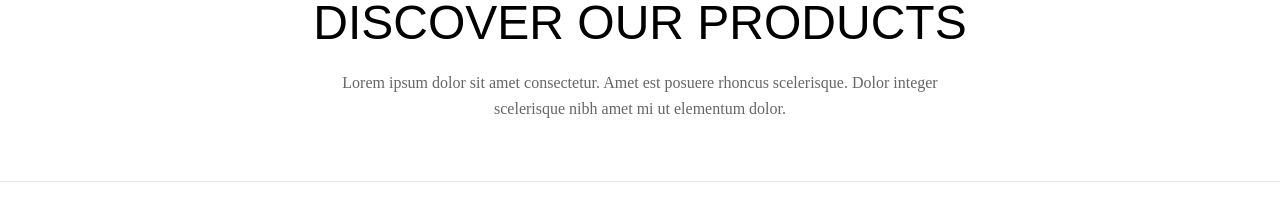
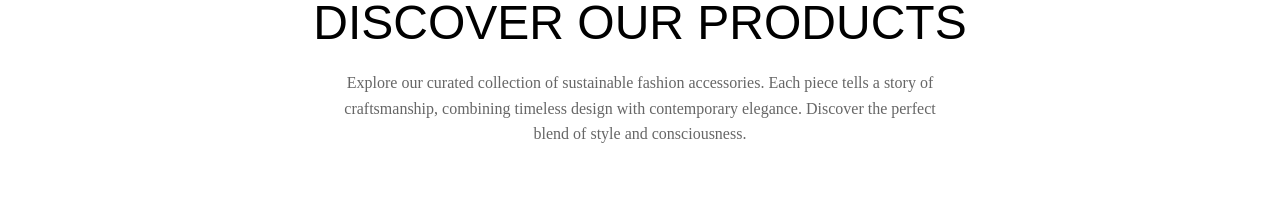
Before and after one commit to ayushsen07/Appscrip-task-Ayush_sen, a Next.js app: page / in a window 1280 px wide. Shown: the part 237-434 px from the top of the page. Built offline with nearby package versions, Linux system fonts and the light colour scheme; no server answers.

Commit message:
update Hero component description to highlight sustainable fashion accessories

```diff
--- a/components/Hero.js
+++ b/components/Hero.js
@@ -5,8 +5,8 @@ export default function Hero() {
     <section className={styles.hero}>
       <h1 className={styles.title}>DISCOVER OUR PRODUCTS</h1>
       <p className={styles.subtitle}>
-        Lorem ipsum dolor sit amet consectetur. Amet est posuere rhoncus scelerisque. Dolor integer
-        scelerisque nibh amet mi ut elementum dolor.
+        Explore our curated collection of sustainable fashion accessories. Each piece tells a story of craftsmanship,
+        combining timeless design with contemporary elegance. Discover the perfect blend of style and consciousness.
       </p>
     </section>
   )
```
